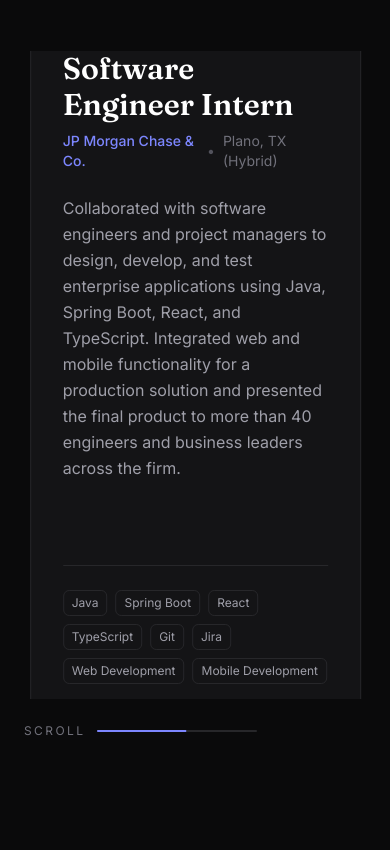
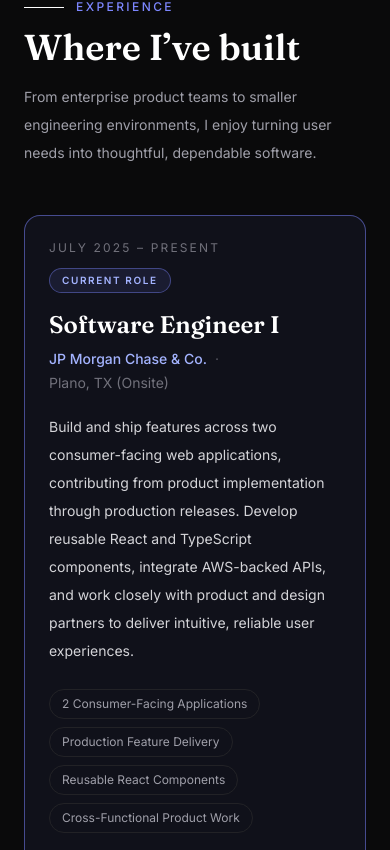
Before and after one commit to rng190001/riyagandhi, a React (Vite) app: page / in a window 390 px wide. Shown: the part 3874-4724 px from the top of the page. Built offline with nearby package versions, Linux system fonts and the light colour scheme.

Commit message:
Feature current engineering role in responsive experience timeline

```diff
--- a/src/sections/Experience.tsx
+++ b/src/sections/Experience.tsx
@@ -1,177 +1,110 @@
-import { useRef } from "react";
-import { motion, useScroll, useTransform } from "framer-motion";
+import { motion } from "framer-motion";
 import { experience } from "@/data/site";
-import React from "react";
 
 export default function Experience() {
-  const sectionRef = useRef<HTMLDivElement>(null);
-
-  const totalCards = experience.length;
-  const cardWidth = 460;
-  const gap = 48;
-  const maxShift = (cardWidth + gap) * (totalCards - 1);
-
-  const { scrollYProgress } = useScroll({
-    target: sectionRef,
-    offset: ["start start", "end end"],
-  });
-
-  const x = useTransform(scrollYProgress, [0, 1], [0, -maxShift]);
-
   return (
     <section
       id="experience"
-      ref={sectionRef}
-      className="relative border-t border-border/60"
-      style={{
-        height: `${100 + totalCards * 65}vh`,
-      }}
+      className="section-container border-t border-border/60 py-24 sm:py-28"
     >
-      <div className="sticky top-0 flex h-screen flex-col overflow-hidden bg-surface">
-        {/* Header */}
-        <div className="flex items-center justify-between px-6 pt-16 pb-10 sm:px-8 lg:px-12">
+      <div className="mb-12 flex flex-col gap-4 sm:mb-16 sm:flex-row sm:items-end sm:justify-between">
         <div>
           <div className="mb-3 flex items-center gap-3">
             <span className="h-px w-10 shrink-0 bg-white" aria-hidden="true" />
             <p className="section-label !mb-0">Experience</p>
           </div>
+          <h2 className="font-display text-4xl font-semibold text-white sm:text-5xl">
+            Where I’ve built
+          </h2>
+        </div>
+        <p className="max-w-md text-sm leading-7 text-zinc-400">
+          From enterprise product teams to smaller engineering environments,
+          I enjoy turning user needs into thoughtful, dependable software.
+        </p>
       </div>
 
-          <motion.div className="hidden md:block w-40 h-[2px] bg-border overflow-hidden rounded-full">
-            <motion.div
-              className="h-full bg-indigo-400"
-              style={{
-                scaleX: scrollYProgress,
-                transformOrigin: "left",
-              }}
+      <div className="relative space-y-5">
+        <div
+          className="absolute bottom-8 left-[7px] top-8 hidden w-px bg-border sm:block"
+          aria-hidden="true"
         />
-          </motion.div>
-        </div>
 
-        {/* Cards */}
-        <div className="flex flex-1 items-center overflow-hidden px-6 sm:px-8 lg:px-12">
-          <motion.div
-            className="flex gap-12"
-            style={{ x }}
-          >
-            {experience.map((exp, index) => (
+        {experience.map((exp, index) => {
+          const isCurrentRole = index === 0;
+
+          return (
             <motion.article
               key={`${exp.company}-${exp.period}`}
-                className="flex shrink-0 flex-col justify-between rounded-2xl border border-border bg-surface-elevated p-8 transition"
-                style={{
-                  width: "min(460px,85vw)",
-                  minHeight: 380,
-                }}
-                whileHover={{
-                  y: -8,
-                  scale: 1.02,
-                  borderColor: "rgb(129 140 248)",
-                }}
+              initial={{ opacity: 0, y: 22 }}
+              whileInView={{ opacity: 1, y: 0 }}
+              viewport={{ once: true, amount: 0.15 }}
+              transition={{ duration: 0.45, delay: Math.min(index * 0.06, 0.24) }}
+              className={`relative rounded-2xl border p-6 transition-colors sm:p-8 ${
+                isCurrentRole
+                  ? "border-indigo-400/50 bg-indigo-400/[0.06] sm:ml-0"
+                  : "border-border bg-surface-elevated sm:ml-10"
+              }`}
             >
-                {/* Top */}
+              <span
+                className={`absolute -left-[1.95rem] top-10 hidden h-3 w-3 rounded-full border-2 sm:block ${
+                  isCurrentRole
+                    ? "border-indigo-300 bg-indigo-400"
+                    : "border-zinc-600 bg-surface"
+                }`}
+                aria-hidden="true"
+              />
 
-                <div>
-                  <div className="mb-6 flex items-center justify-between">
-                    <span className="text-xs uppercase tracking-[0.2em] text-zinc-500">
+              <div className="flex flex-col gap-6 lg:flex-row lg:items-start lg:justify-between">
+                <div className="min-w-0 flex-1">
+                  <div className="mb-4 flex flex-wrap items-center gap-3">
+                    <span className="text-xs uppercase tracking-[0.18em] text-zinc-500">
                       {exp.period}
                     </span>
-
-                    <span className="text-xs text-indigo-400">
-                      {String(index + 1).padStart(2, "0")}
+                    {isCurrentRole && (
+                      <span className="rounded-full border border-indigo-400/40 bg-indigo-400/10 px-3 py-1 text-[10px] font-semibold uppercase tracking-[0.16em] text-indigo-300">
+                        Current role
                       </span>
-                  </div>
-
-                  <h3 className="font-display text-3xl font-semibold text-white">
-                    {exp.role}
-                  </h3>
-
-                  <div className="mt-2 flex items-center gap-2 text-sm">
-                    <span className="font-medium text-indigo-400">
-                      {exp.company}
-                    </span>
-
-                    {exp.location && (
-                      <>
-                        <span className="text-zinc-600">•</span>
-                        <span className="text-zinc-500">
-                          {exp.location}
-                        </span>
-                      </>
                     )}
                   </div>
 
-                  <p className="mt-6 leading-relaxed text-zinc-400">
+                  <h3 className="font-display text-2xl font-semibold text-white sm:text-3xl">
+                    {exp.role}
+                  </h3>
+                  <div className="mt-2 flex flex-wrap items-center gap-x-2 gap-y-1 text-sm">
+                    <span className="font-medium text-indigo-300">{exp.company}</span>
+                    <span className="text-zinc-600" aria-hidden="true">·</span>
+                    <span className="text-zinc-500">{exp.location}</span>
+                  </div>
+                  <p className="mt-5 max-w-3xl text-sm leading-7 text-zinc-300 sm:text-base">
                     {exp.description}
                   </p>
                 </div>
 
-                {/* Bottom */}
+                <div className="flex flex-wrap gap-2 lg:max-w-xs lg:justify-end">
+                  {exp.highlight.map((item) => (
+                    <span
+                      key={item}
+                      className="rounded-full border border-border/80 px-3 py-1.5 text-xs text-zinc-400"
+                    >
+                      {item}
+                    </span>
+                  ))}
+                </div>
+              </div>
 
-                <div className="mt-8 border-t border-border pt-6">
-                  {exp.stack && (
-                    <div className="mb-5 flex flex-wrap gap-2">
-                      {exp.stack.map((tech: string) => (
+              <div className="mt-7 flex flex-wrap gap-2 border-t border-border/70 pt-5">
+                {exp.stack.map((tech) => (
                   <span
                     key={tech}
-                          className="rounded-md border border-border px-2 py-1 text-xs text-zinc-400"
+                    className="rounded-md bg-black/20 px-2.5 py-1.5 text-xs text-zinc-400"
                   >
                     {tech}
                   </span>
                 ))}
               </div>
-                  )}
-
-                 {exp.highlight && (
-                  <div className="mt-3 flex flex-wrap items-center gap-x-3 gap-y-1 text-xs font-medium text-indigo-300">
-                    {exp.highlight.map((item, index) => (
-                      <React.Fragment key={`${item}-${index}`}>
-                        {index > 0 && (
-                          <span className="h-1 w-1 rounded-full bg-indigo-500/60" />
-                        )}
-                        <span>{item}</span>
-                      </React.Fragment>
-                    ))}
-                  </div>
-                )}
-                </div>
             </motion.article>
-            ))}
-
-            {/* End Card */}
-
-            <div className="flex w-64 shrink-0 items-center justify-center">
-              <div className="text-center">
-                <p className="mb-3 text-xs uppercase tracking-[0.3em] text-zinc-500">
-                  Building since
-                </p>
-
-                <p className="font-display text-6xl text-indigo-400">
-                  2022
-                </p>
-              </div>
-            </div>
-          </motion.div>
-        </div>
-
-        {/* Bottom indicator */}
-
-        <div className="px-6 py-6 sm:px-8 lg:px-12">
-          <div className="flex items-center gap-3">
-            <span className="text-xs uppercase tracking-[0.2em] text-zinc-500">
-              Scroll
-            </span>
-
-            <div className="h-[2px] w-40 overflow-hidden rounded-full bg-border">
-              <motion.div
-                className="h-full bg-indigo-400"
-                style={{
-                  scaleX: scrollYProgress,
-                  transformOrigin: "left",
-                }}
-              />
-            </div>
-          </div>
-        </div>
+          );
+        })}
       </div>
     </section>
   );
```
Lines whose indentation alone changed are shown as unchanged.
